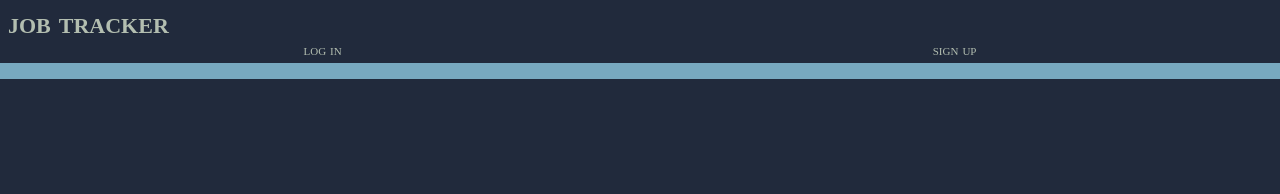
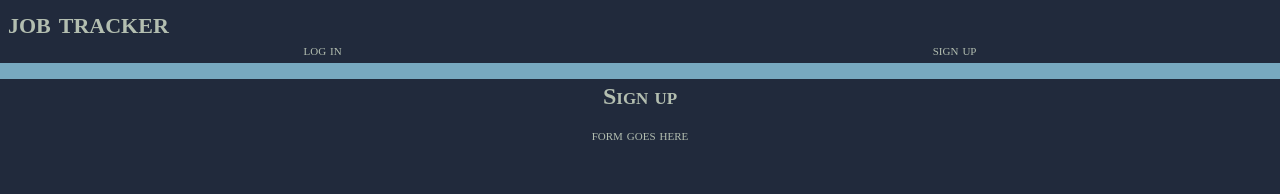
Before and after one commit to escowin/job-tracker, a React (Create React App) app in the folder client/: page /signup in a window 1280 px wide. Shown: the top 194 px of the page. Built offline with nearby package versions, Linux system fonts and the light colour scheme.

Commit message:
set up sign up component route

```diff
--- a/client/src/App.js
+++ b/client/src/App.js
@@ -11,6 +11,7 @@ import Header from "./components/Header";
 import Footer from "./components/Footer";
 import Home from "./pages/Home";
 import Login from "./pages/Login";
+import Signup from "./pages/Signup";
 import AddJob from "./pages/AddJob";
 import EditJob from "./pages/EditJob";
 import Job from "./pages/Job";
@@ -47,10 +48,11 @@ function App() {
           <main>
             <Routes>
               <Route path="/" element={<Home />} />
-              <Route path="/login" element={<Login/>} />
-              <Route path="/add-job" element={<AddJob/>} />
-              <Route path="/edit-job/:id" element={<EditJob/>}/>
-              <Route path="/job/:id" element={<Job/>}/>
+              <Route path="/login" element={<Login />} />
+              <Route path="/signup" element={<Signup />} />
+              <Route path="/add-job" element={<AddJob />} />
+              <Route path="/edit-job/:id" element={<EditJob />} />
+              <Route path="/job/:id" element={<Job />} />
             </Routes>
           </main>
           <Footer />
--- /dev/null
+++ b/client/src/pages/Signup.js
@@ -0,0 +1,10 @@
+function Signup() {
+  return (
+    <>
+      <h2>Sign up</h2>
+      <form>form goes here</form>
+    </>
+  );
+}
+
+export default Signup;
```
